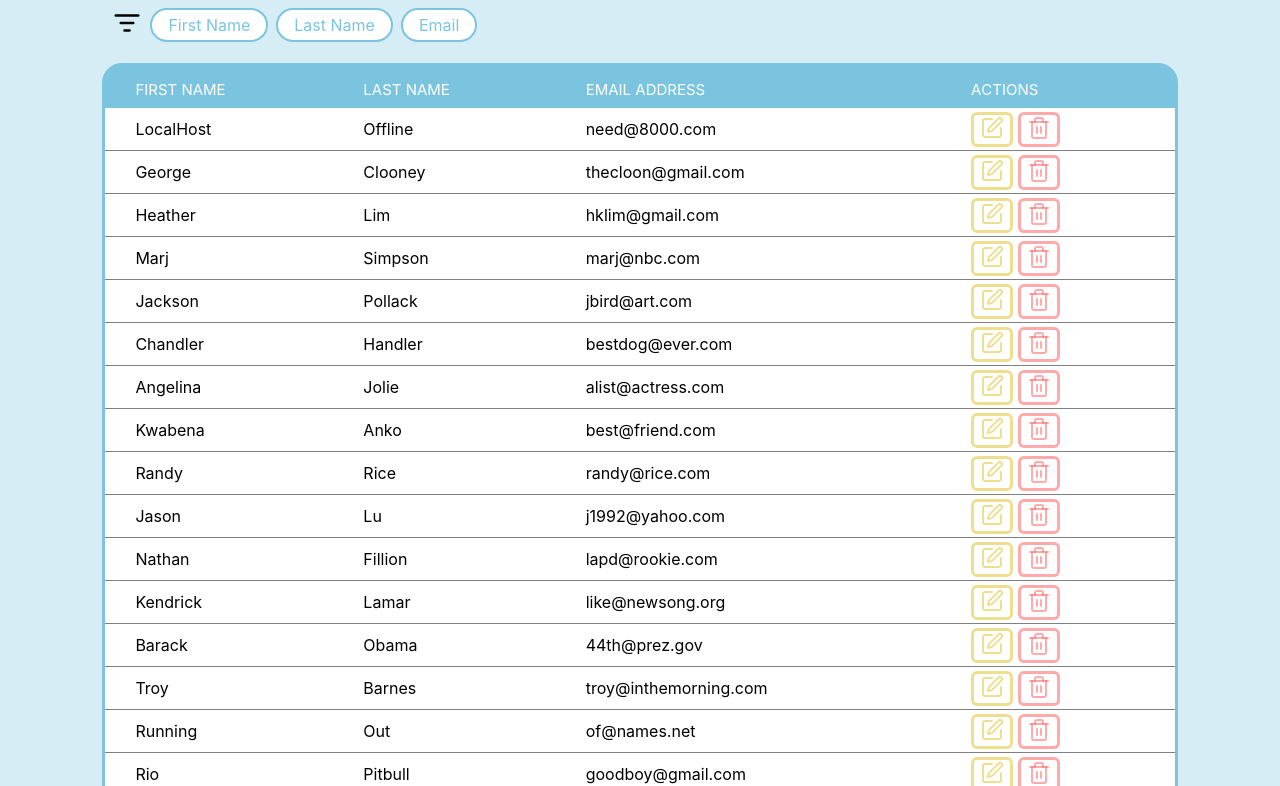
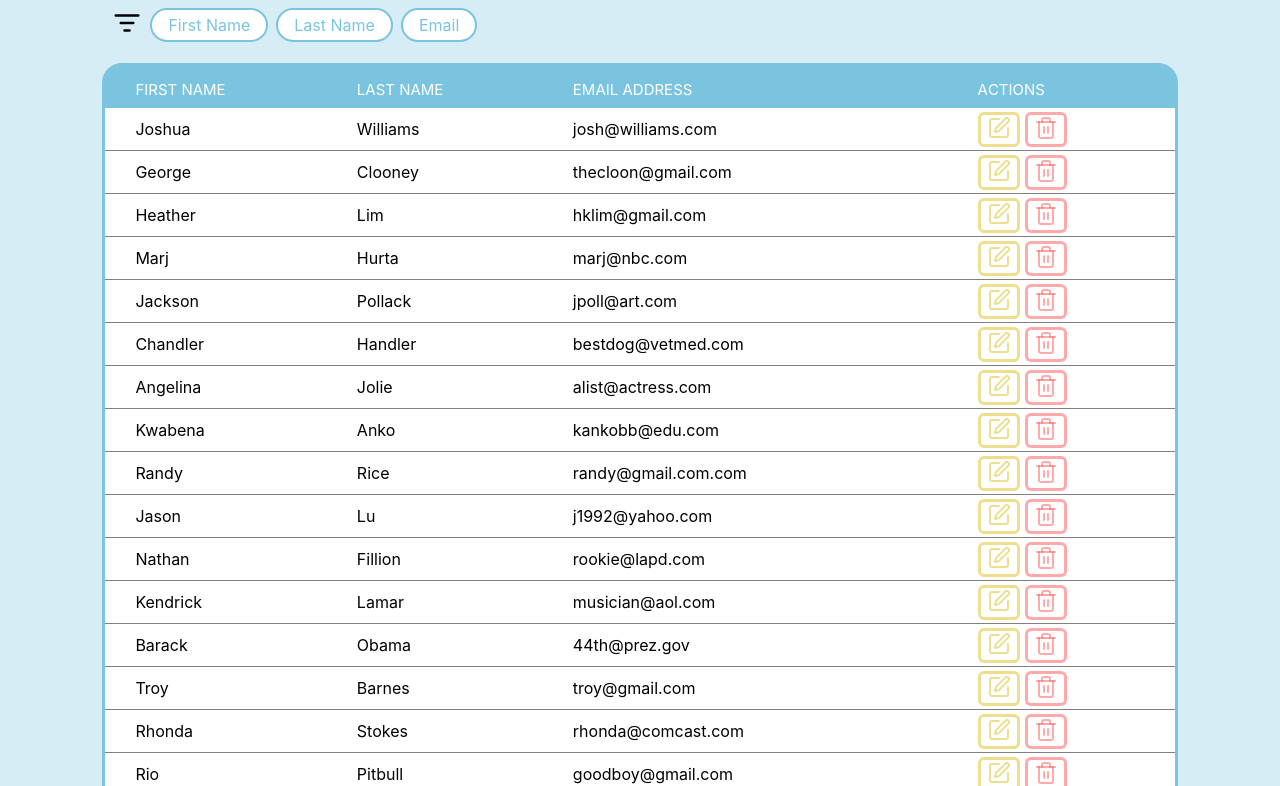
Before and after one commit to hklim1/rh-challenge-react-version, a React (Create React App) app: page / in a window 1280 px wide. Shown: the part 314-1100 px from the top of the page. Built offline with nearby package versions, Linux system fonts and the light colour scheme.

Commit message:
Changed users in table to be more realistic emails

```diff
--- a/src/screens/UsersScreen/UsersScreen.tsx
+++ b/src/screens/UsersScreen/UsersScreen.tsx
@@ -9,9 +9,9 @@ import "./UsersScreen.scss";
 const localData = [
   {
     id: 1,
-    first_name: "LocalHost",
-    last_name: "Offline",
-    email: "need@8000.com",
+    first_name: "Joshua",
+    last_name: "Williams",
+    email: "josh@williams.com",
   },
   {
     id: 2,
@@ -28,20 +28,20 @@ const localData = [
   {
     id: 4,
     first_name: "Marj",
-    last_name: "Simpson",
+    last_name: "Hurta",
     email: "marj@nbc.com",
   },
   {
     id: 5,
     first_name: "Jackson",
     last_name: "Pollack",
-    email: "jbird@art.com",
+    email: "jpoll@art.com",
   },
   {
     id: 6,
     first_name: "Chandler",
     last_name: "Handler",
-    email: "bestdog@ever.com",
+    email: "bestdog@vetmed.com",
   },
   {
     id: 7,
@@ -53,13 +53,13 @@ const localData = [
     id: 8,
     first_name: "Kwabena",
     last_name: "Anko",
-    email: "best@friend.com",
+    email: "kankobb@edu.com",
   },
   {
     id: 9,
     first_name: "Randy",
     last_name: "Rice",
-    email: "randy@rice.com",
+    email: "randy@gmail.com.com",
   },
   {
     id: 10,
@@ -71,13 +71,13 @@ const localData = [
     id: 11,
     first_name: "Nathan",
     last_name: "Fillion",
-    email: "lapd@rookie.com",
+    email: "rookie@lapd.com",
   },
   {
     id: 12,
     first_name: "Kendrick",
     last_name: "Lamar",
-    email: "like@newsong.org",
+    email: "musician@aol.com",
   },
   {
     id: 13,
@@ -89,13 +89,13 @@ const localData = [
     id: 14,
     first_name: "Troy",
     last_name: "Barnes",
-    email: "troy@inthemorning.com",
+    email: "troy@gmail.com",
   },
   {
     id: 15,
-    first_name: "Running",
-    last_name: "Out",
-    email: "of@names.net",
+    first_name: "Rhonda",
+    last_name: "Stokes",
+    email: "rhonda@comcast.com",
   },
   {
     id: 16,
@@ -124,8 +124,8 @@ const localData = [
   {
     id: 20,
     first_name: "Miranda",
-    last_name: "Rights",
-    email: "silence@yahoo.com",
+    last_name: "Rickhoff",
+    email: "miranda.ricks11@yahoo.com",
   },
 ];
 
```
